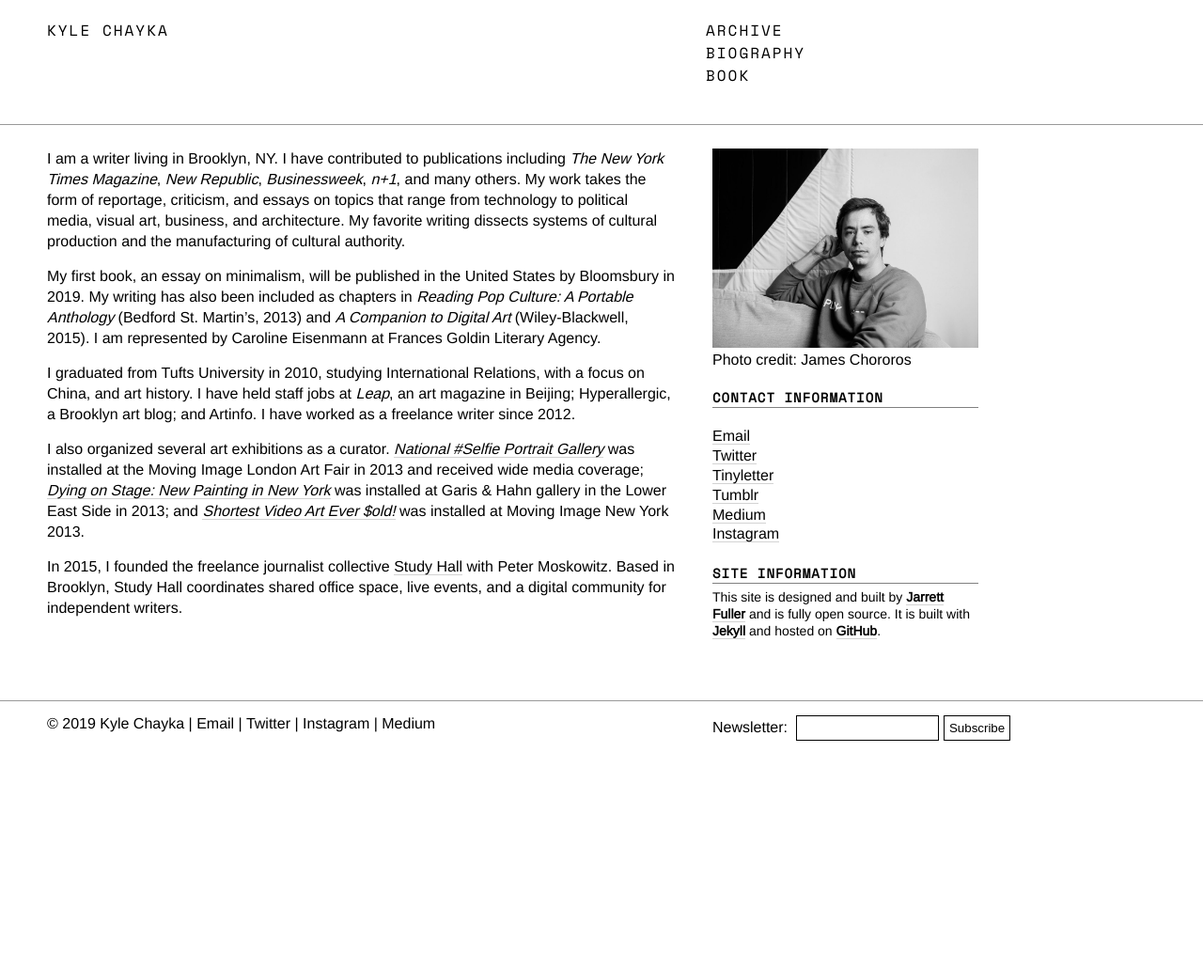
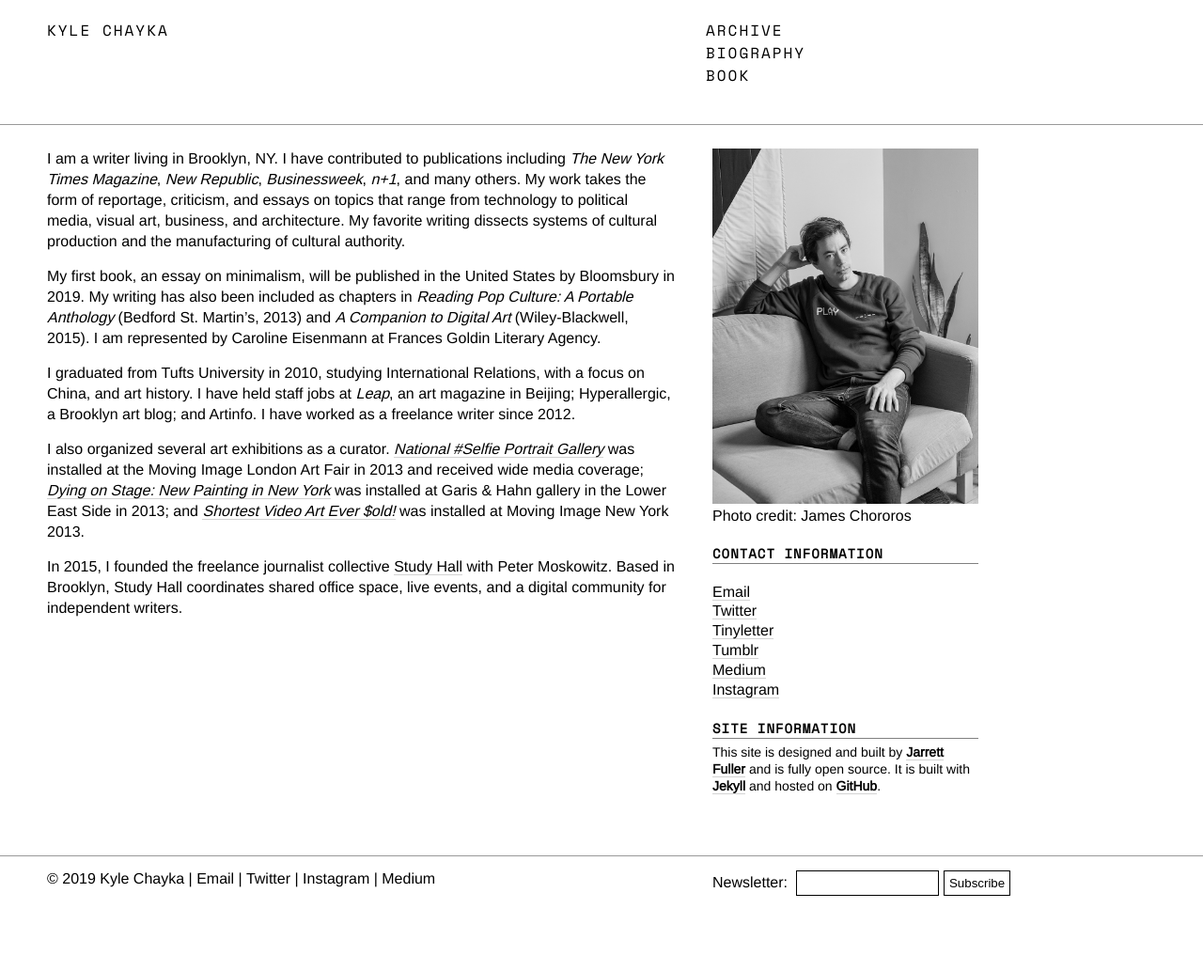
Before and after one commit to jarrettfuller/jekyll-test, a Jekyll site: the page built from bio.md, in a window 1280 px wide. Shown: the whole page at 94% size. Built offline with Jekyll 4.4.1, drawn with Linux system fonts in a browser that asks for light colours; some web fonts are replaced; before the commit the page ends 900 px from its top, so only the background shows below that.

Commit message:
new bio pic

```diff
--- a/bio.md
+++ b/bio.md
@@ -24,7 +24,7 @@ layout: default
 </div>
 
 <sidebar>
-<p><img src="{{ site.github.url }}/images/bio_pic_JamesChororos_2018.jpg">
+<p><img src="{{ site.github.url }}/images/James Chororos_Kyle_Chayka.jpg">
 <br />Photo credit: James Chororos</p>
 
 <h4>Contact Information</h4>
```
Also changed, not shown: images/James Chororos_Kyle_Chayka.jpg (added), images/bio_pic_JamesChororos_2018.jpg (deleted).
